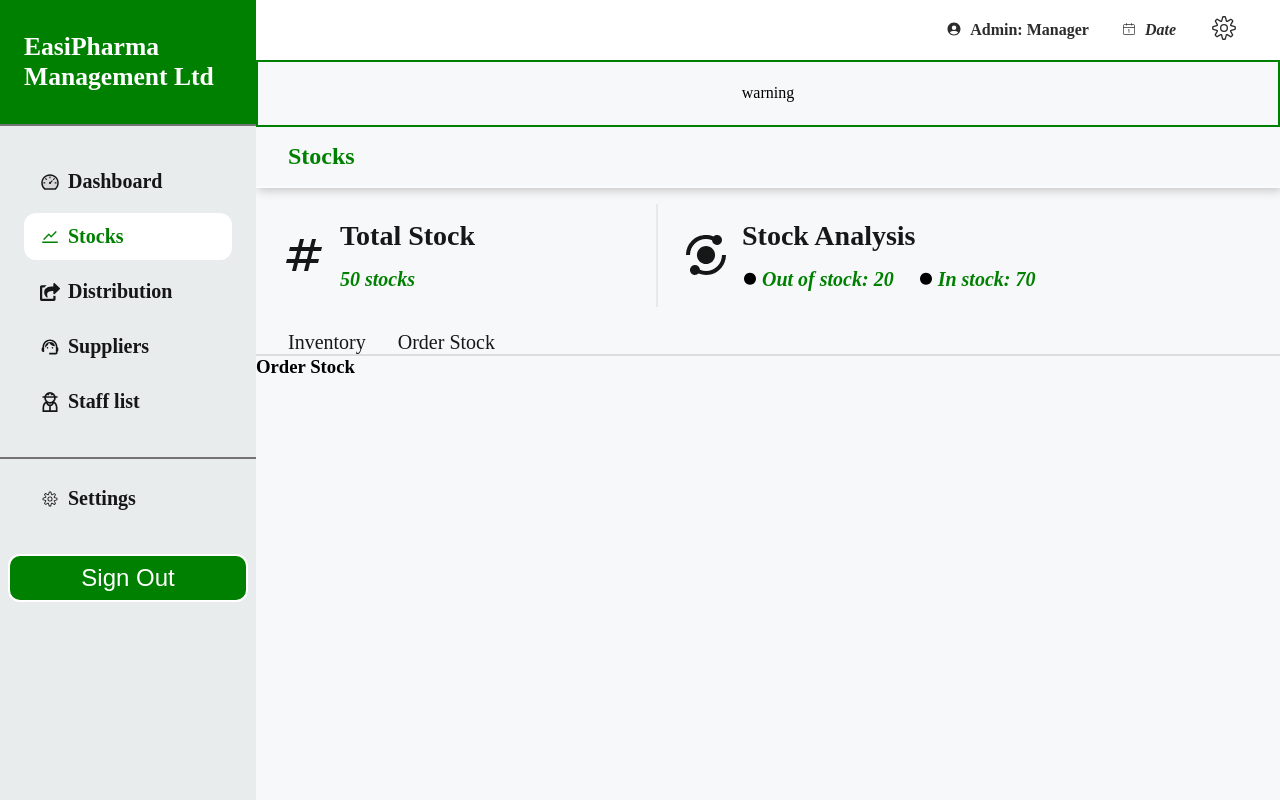
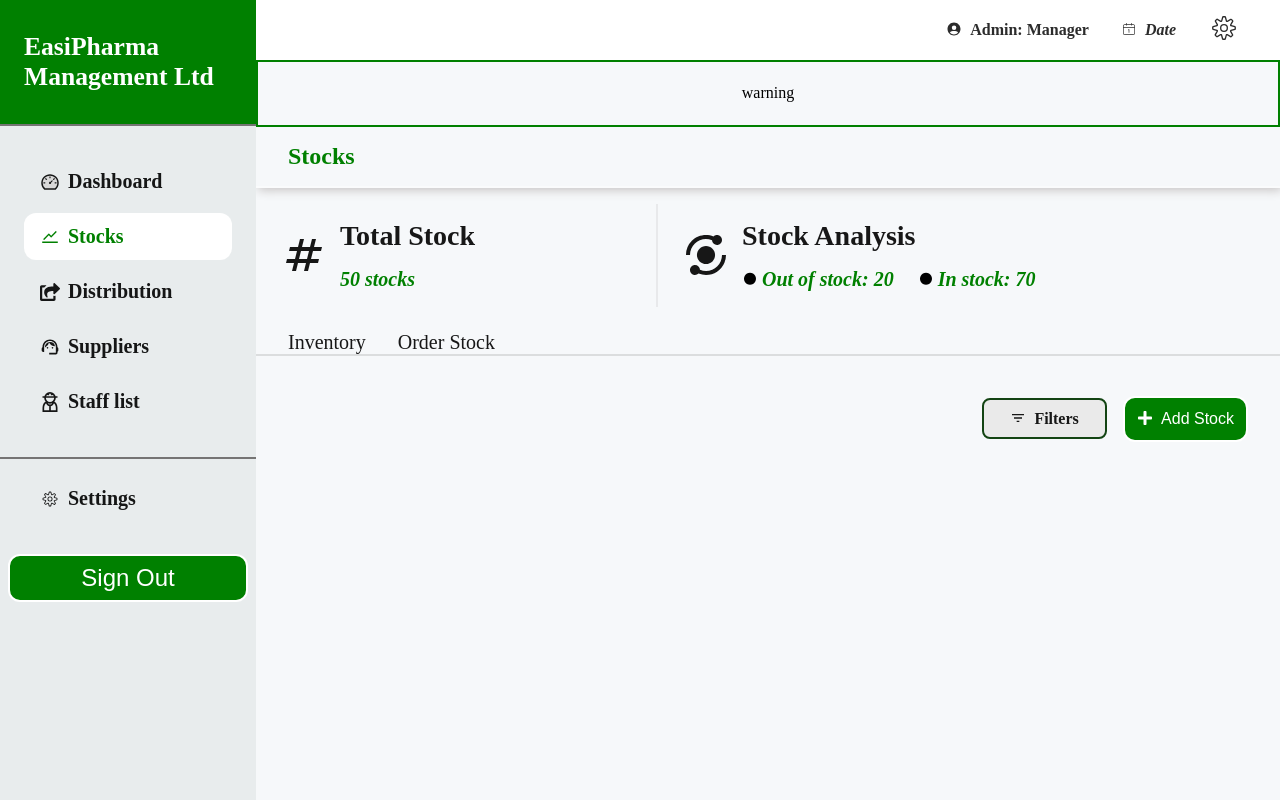
Before and after one commit to olamilekan5162/EasiPharma, a React (Vite) app: page /homepage/stocks/orderstock in a window 1280 px wide. Built offline with nearby package versions, Linux system fonts and the light colour scheme; no server answers.

Commit message:
Add the filter and Add stock button

```diff
--- a/src/components/ui/button/Button.css
+++ b/src/components/ui/button/Button.css
@@ -43,6 +43,25 @@
     color: var(--secondary-color);
 }
 
+
+.btn.alternate {
+   width: 100%;
+    font-size: 1rem;
+    margin: .5rem 0;
+    background-color: var(--secondary-color);
+    border: 2px solid var(--primary-color);
+    border-radius: .75rem;
+    padding: .75rem;
+    color: var(--primary-color);
+    cursor: pointer;
+}
+
+.btn.alternate:hover, .btn.alternate:focus {
+  background-color: var(--primary-color);
+    border: 2px solid var(--secondary-color);
+    color: var(--secondary-color);
+}
+
 .btn.disabled {
     background-color: var(--alt-color-2);
     cursor: not-allowed;
--- a/src/components/ui/orderStock/OrderStock.jsx
+++ b/src/components/ui/orderStock/OrderStock.jsx
@@ -1,6 +1,29 @@
+import Button from "../button/Button";
+import "./orderstock.css"
+import { RiFilter3Fill as Filtericon} from "react-icons/ri";
+import { FaPlus as Plusicon } from "react-icons/fa";
+
 const OrderStock = () => {
   return (
-    <h1>Order Stock</h1>
-    )
-}
+    <section>
+      <div className="orderstock_topbar">
+        <div className="orderstock_rightbar">
+          <div className="filter">
+            <h2>
+              <Filtericon />
+              Filters
+            </h2>
+          </div>
+
+          <div className="orderstock_btn">
+            <Button onClick={() => setIsModalOpen(true)} variant="alternate">
+              <Plusicon className="orderstock_btn_icon" />
+              <p>Add Stock</p>
+            </Button>
+          </div>
+        </div>
+      </div>
+    </section>
+  );
+};
 export default OrderStock;
--- a/src/components/ui/orderStock/orderStock.css
+++ b/src/components/ui/orderStock/orderStock.css
@@ -0,0 +1,36 @@
+.orderstock_topbar{
+    padding: 2rem;
+    display: flex;
+    justify-content: end;
+}
+
+.orderstock_rightbar{
+    display: grid;
+    grid-template-columns: 1fr 1fr;
+    gap: 1rem;
+}
+
+.filter{
+    display: flex;
+    align-items: center;
+
+}
+
+.filter h2{
+    width: 100%;
+    display: flex;
+    justify-content: center;
+    gap: .5rem;
+    color: rgba(0, 0, 0, .9);
+    font-size: 1rem;
+    padding: .6rem;
+    border-radius: .5rem;
+    border: 2px solid var(--alt-color-2);
+    background-color: var(--alt-color);
+    cursor: pointer;
+}
+
+.orderstock_btn button{
+    display: flex;
+    gap: .5rem;
+}
--- a/src/components/ui/stocks/Stocks.jsx
+++ b/src/components/ui/stocks/Stocks.jsx
@@ -1,6 +1,5 @@
 import React, { useState } from "react";
 import Modal from "../Modal/StockModal";
-import Button from "../button/Button";
 import "./stocks.css"
 import { MdOutlineNumbers as Hashicon } from "react-icons/md";
 import { BiSolidAnalyse as Analyicon } from "react-icons/bi";
@@ -72,12 +71,11 @@ const Stocks = () => {
           </div>
 
           <div className="stock_lowbar_link">
-            <NavLink to="orderstock">Order Stock</NavLink>
+            <NavLink to="orderstock active">Order Stock</NavLink>
           </div>
         </div>
       </div>
       <Outlet />
-      {/*<Button onClick={() => setIsModalOpen(true)}>Add Stock</Button>*/}
 
       <Modal isOpen={isModalOpen} onClose={() => setIsModalOpen(false)}></Modal>
     </section>
--- a/src/components/ui/stocks/stocks.css
+++ b/src/components/ui/stocks/stocks.css
@@ -77,7 +77,7 @@
 }
 
 .stock_lowbar a:hover{
-    color: var(--alt-color-2);
+    color: var(--secondary-color);
     font-weight: 700;
 }
 
--- a/src/routes/homeLogin/homeLogin.css
+++ b/src/routes/homeLogin/homeLogin.css
@@ -2,7 +2,7 @@
   width: 100%;
   min-height: 100vh;
   font-family: var(--primary-font);
-  background: url("/public/assets/kenrick-green.jpg") center/cover no-repeat;
+  background: url("/assets/kenrick-green.jpg") center/cover no-repeat;
   display: flex;
   flex-direction: column;
   justify-content: center;
```
